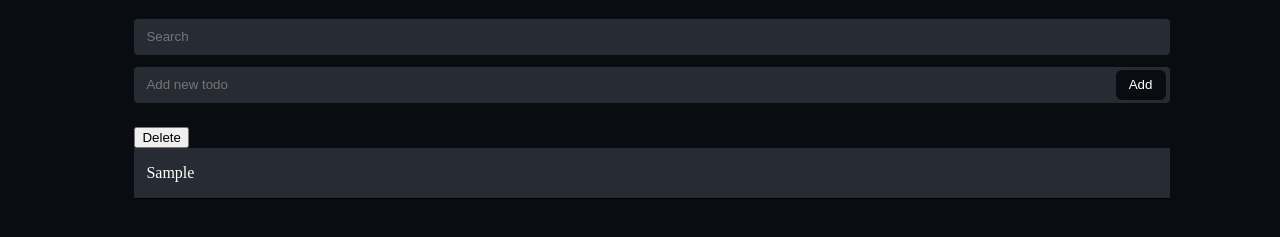
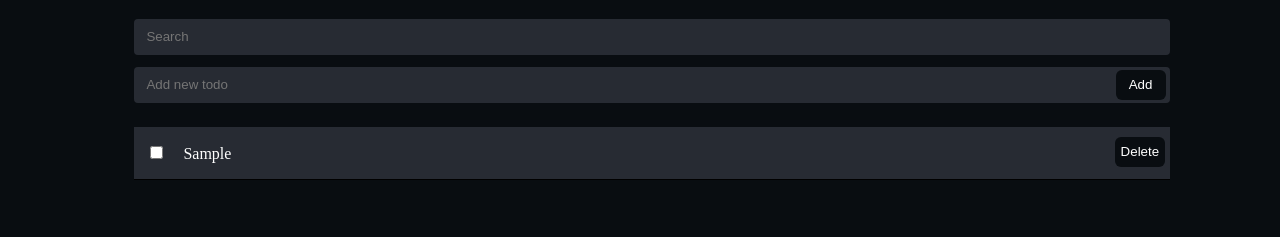
Before and after one commit to M2-0922/todoAppJS, a plain HTML site: page index.html in a window 1280 px wide. Both pictures are taken after typing "Sample" into the empty fields and a click on the button "Add". Shown: the part 117-354 px from the top of the page. Drawn offline with Linux system fonts and the light colour scheme.

Commit message:
first commit

```diff
--- a/index.html
+++ b/index.html
@@ -4,7 +4,7 @@
     <meta charset="UTF-8">
     <meta http-equiv="X-UA-Compatible" content="IE=edge">
     <meta name="viewport" content="width=device-width, initial-scale=1.0">
-    <link rel="stylesheet" href="style.css">
+    <link rel="stylesheet" href="css/style.css">
     <script src="index.js"></script>
     <title>Document</title>
 </head>
--- a/index.js
+++ b/index.js
@@ -5,22 +5,33 @@ window.addEventListener("load", () => {
     let searchInput = document.getElementById("todo-search");
 
     addButton.addEventListener("click", () => {
+        let checkbox = document.createElement('input');
+        checkbox.setAttribute('type', 'checkbox');
+
         let newTodo = document.createElement("li");
         newTodo.innerHTML = inputData.value;
+
         let deleteButton = document.createElement("button");
+        deleteButton.innerText = "Delete"
+        deleteButton.setAttribute('class', 'delete-button');
 
-        deleteButton.innerText = "Delete"
-        // deleteButton.classList.add("delete-button");
-
-        todoList.appendChild(deleteButton);
+        newTodo.prepend(checkbox);
         todoList.appendChild(newTodo);
+        newTodo.appendChild(deleteButton);
 
         inputData.value = "";
 
-        // delete button
-        // deleteButton.addEventListener("click", () => {
-        //     alert("do you realy want to delete ?");
-        // })
+        // run an event
+        deleteButton.addEventListener("click", evt => {
+            evt.preventDefault();
+            deleteTasks(deleteButton);
+        })
+
+        // delete item
+        const deleteTasks = (deleteButton) => {
+            const chosenTask = deleteButton.closest('li');
+            todoList.removeChild(chosenTask);
+        }
 
         // also add checkbox to your todo while creating.
 
--- a/style.scss
+++ b/style.scss
@@ -79,16 +79,27 @@ html, body{
         }
         align-items: center;
         li{
+            position: relative;
             border-bottom: 1px solid black;
             list-style-type: none;
             padding: 16px 12px;
             background-color: $secondary_color;
             color: $text_color;
             width: 100%;
+            input[type="checkbox"]{
+                margin-right: 20px;
+            }
+            .delete-button{
+                position: absolute;
+                height: 30px;
+                width: 50px;
+                top: 10px;
+                right: 5px;
+                border: none;
+                border-radius: 6px;
+                background-color: $primary_color;
+                color: $text_color;
+            }
         }
     }
 }
-
-.delete-button{
-    background-color: #090D11 !important;
-}
```
Also changed, not shown: css/style.css (added), style.css (deleted), style.min.css (deleted), 3 other files.
